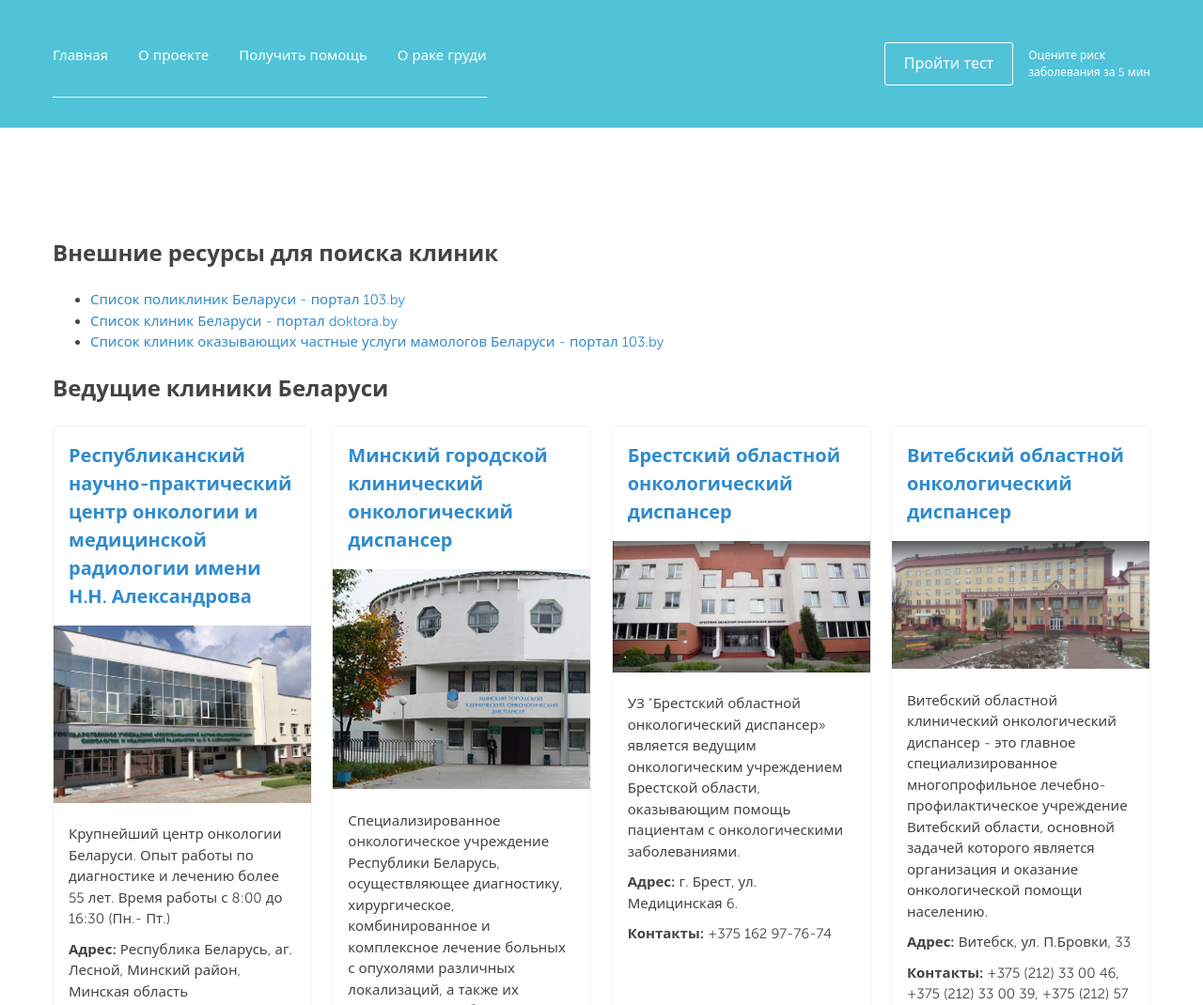
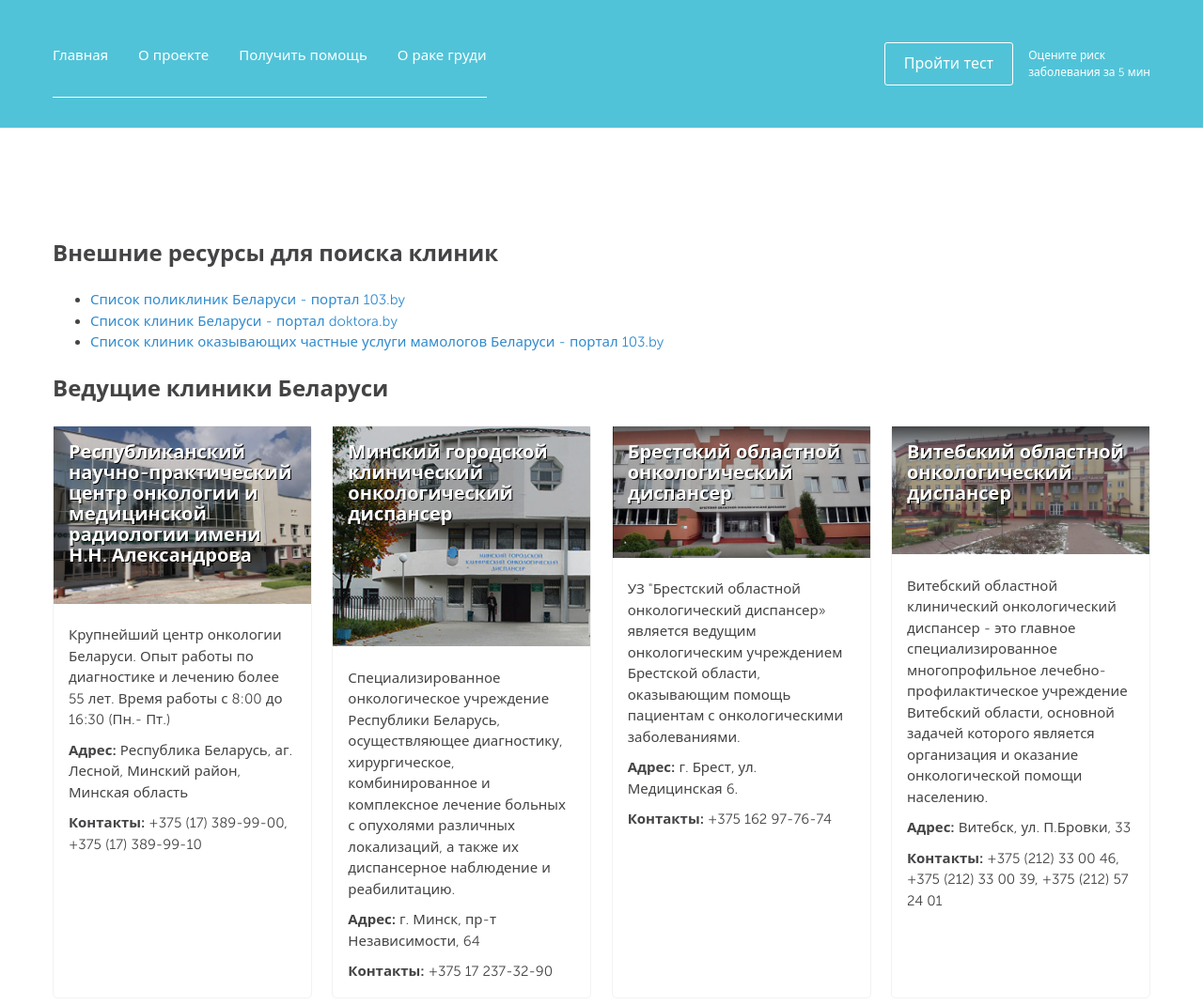
Before and after one commit to Pink-Ribbon/pobedimby, a Gatsby site: page /clinics in a window 1280 px wide. Shown: the top 1070 px of the page at 94% size. Built offline with nearby package versions, Linux system fonts and the light colour scheme; Gatsby itself is replaced by a stand-in of ours.

Commit message:
Adjust styles for clinics

```diff
--- a/src/style.css
+++ b/src/style.css
@@ -546,11 +546,21 @@ main p:first-child {
 .clinic {
   border: 1px solid var(--color-gray-light);
   border-radius: var(--radius);
+  position: relative;
 }
 
 .clinic h4 {
   padding: var(--space);
   margin: 0;
+  position: absolute;
+  color: white;
+  text-shadow: 1px 1px black;
+  background-color: rgb(0 0 0 / 20%);
+  line-height: 1.1;
+}
+
+.clinic h4 a {
+  color: white;
 }
 
 .clinic img {
```
